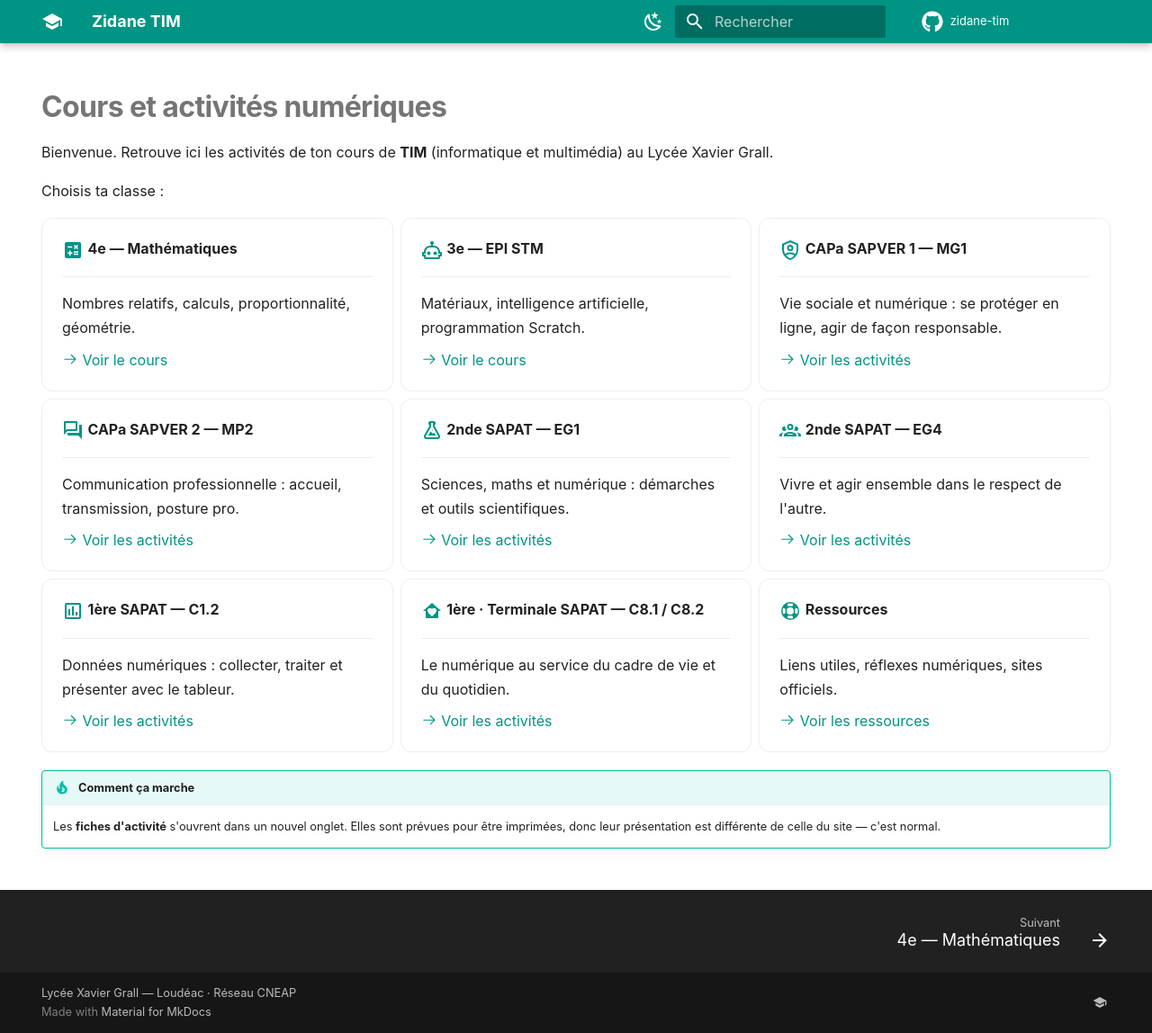
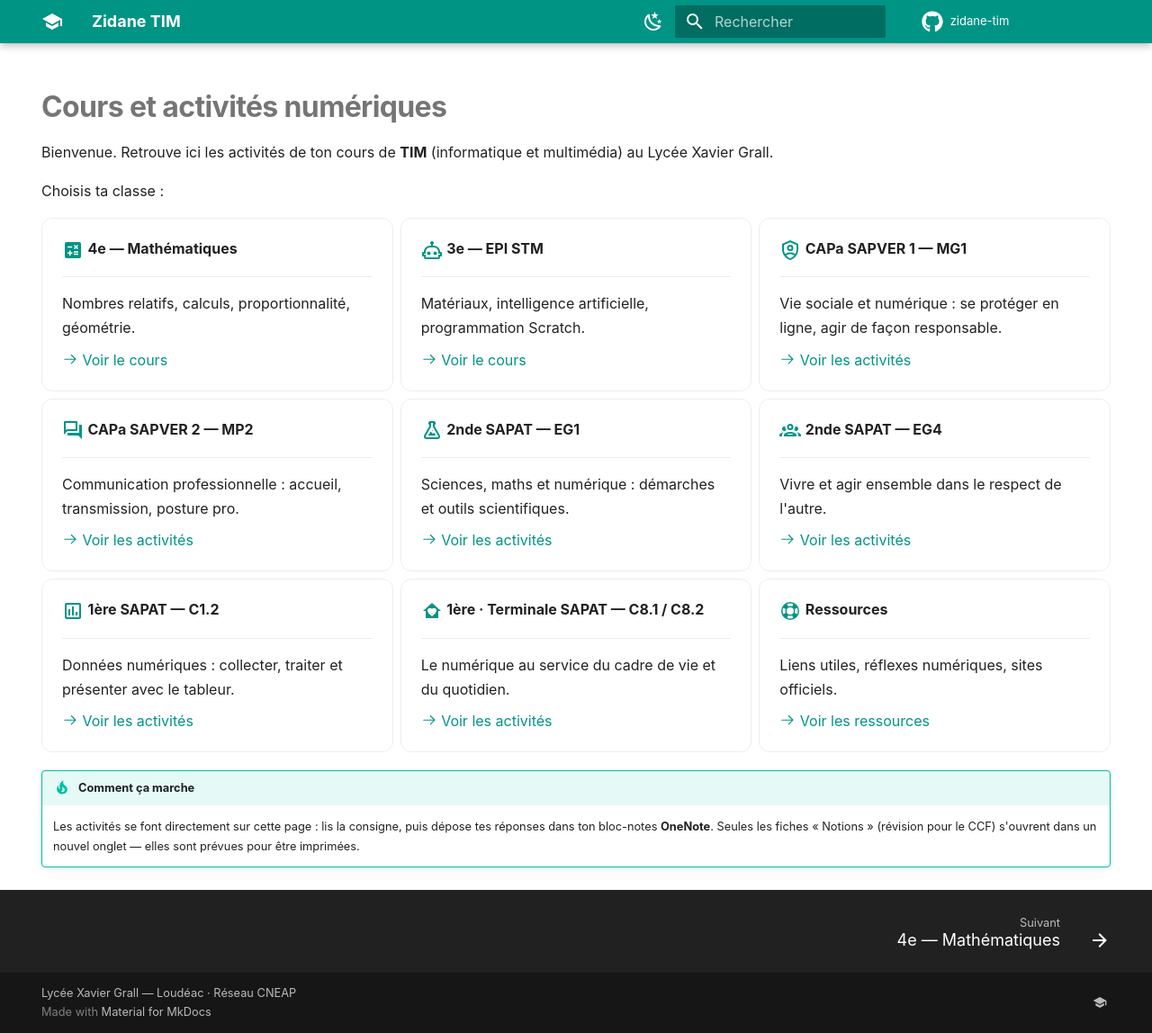
Before and after one commit to zidaneTim/zidane-tim, an MkDocs documentation site: the page built from docs/index.md, in a window 1280 px wide and 1148 px high. Shown: the whole window at 90% size. Built offline with MkDocs 1.6.1 and Material for MkDocs 9.7.7, drawn with Linux system fonts in a browser that asks for light colours; comment, search, counter and statistics services are not loaded.

Commit message:
fix: bandeau accueil obsolete (activites ne sont plus des fiches imprimables)

```diff
--- a/docs/index.md
+++ b/docs/index.md
@@ -88,4 +88,4 @@ Choisis ta classe :
 
 !!! tip "Comment ça marche"
 
-    Les **fiches d'activité** s'ouvrent dans un nouvel onglet. Elles sont prévues pour être imprimées, donc leur présentation est différente de celle du site — c'est normal.
+    Les activités se font directement sur cette page : lis la consigne, puis dépose tes réponses dans ton bloc-notes **OneNote**. Seules les fiches « Notions » (révision pour le CCF) s'ouvrent dans un nouvel onglet — elles sont prévues pour être imprimées.
```
